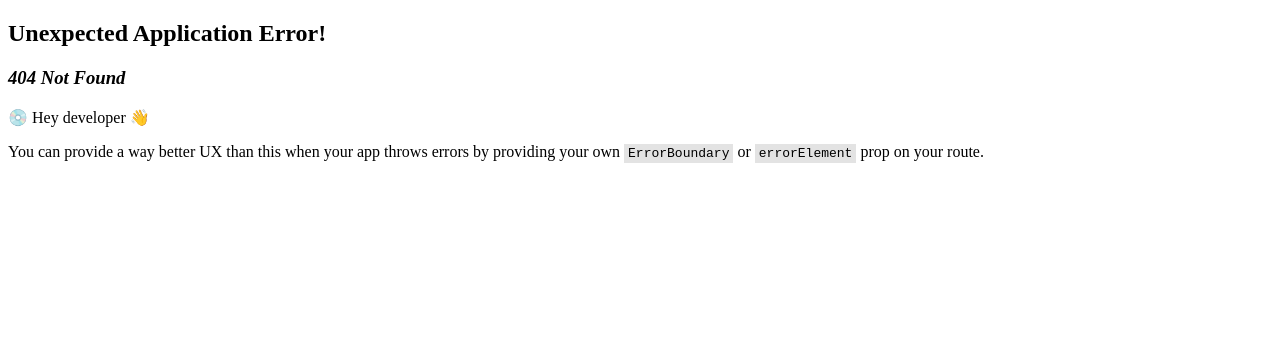
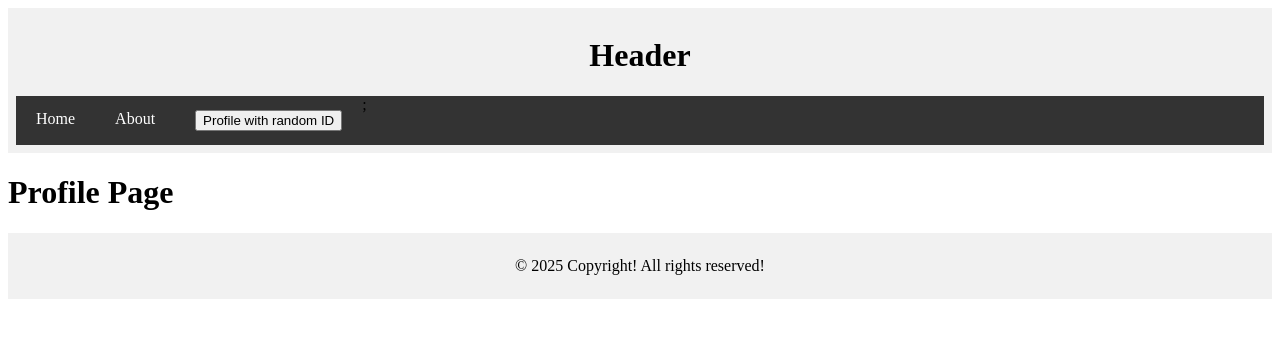
Before and after one commit to MilanaSabovljev/mini-react-project, a React (Vite) app: page /profile/3 in a window 1280 px wide. Before the commit this address had no page. Shown: the top 338 px of the page. Built offline with nearby package versions, Linux system fonts and the light colour scheme.

Commit message:
second commit

```diff
--- a/src/components/footer.tsx
+++ b/src/components/footer.tsx
@@ -1,12 +1,9 @@
-import { useState } from "react";
-
 export default function Footer() {
-  //const currentYear = new Date().getFullYear :string;
-  const [date, setDate] = useState(2025);
+  const currentYear: number = new Date().getFullYear();
 
   return (
     <footer>
-      <p>&copy; {date} Copyright! All rights reserved! </p>
+      <p>&copy; {currentYear} Copyright! All rights reserved! </p>
     </footer>
   );
 }
--- a/src/components/header.tsx
+++ b/src/components/header.tsx
@@ -1,13 +1,18 @@
+import { Link } from "react-router-dom";
+
 export default function Header() {
+  const id = Math.floor(Math.random() * 10);
+
   return (
     <header>
       <h1>Header</h1>
       <nav className="navbar">
-        <a href="#">Home</a>
-        <a href="#">About</a>
-
-        {/* random id Generator button  to send on id profile page*/}
-        <a href="#">Profile</a>
+        <Link to="/">Home</Link>
+        <Link to="/about">About</Link>
+        <Link to={`/profile/${id}`}>
+          <button>Profile with random ID</button>
+        </Link>
+        ;
       </nav>
     </header>
   );
--- a/src/main.tsx
+++ b/src/main.tsx
@@ -4,18 +4,20 @@ import { createBrowserRouter, RouterProvider } from "react-router-dom";
 import HomePage from "./pages/HomePage";
 import AboutPage from "./pages/AboutPage";
 import ProfilePage from "./pages/ProfilePage";
+import NotFoundPage from "./pages/NotFoundPage";
 
 const router = createBrowserRouter([
   {
     path: "/",
     element: <HomePage />,
+    errorElement: <NotFoundPage />,
   },
   {
     path: "/about",
     element: <AboutPage />,
   },
   {
-    path: "/profile/1",
+    path: "/profile/:id",
     element: <ProfilePage />,
   },
 ]);
--- a/src/pages/AboutPage.tsx
+++ b/src/pages/AboutPage.tsx
@@ -1,7 +1,15 @@
+import Footer from "../components/footer";
+import Header from "../components/header";
+
 export default function AboutPage() {
   return (
-    <div>
-      <h1>About Page</h1>
-    </div>
+    <>
+      <Header />
+      <div>
+        <h1>About Page</h1>
+      </div>
+
+      <Footer />
+    </>
   );
 }
--- /dev/null
+++ b/src/pages/NotFoundPage.tsx
@@ -0,0 +1,12 @@
+import { Link } from "react-router-dom";
+
+export default function NotFoundPage() {
+  return (
+    <div>
+      <div>404 Not Found</div>
+      <div>
+        <Link to="/">Home</Link>
+      </div>
+    </div>
+  );
+}
--- a/src/pages/ProfilePage.tsx
+++ b/src/pages/ProfilePage.tsx
@@ -1,7 +1,14 @@
+import Footer from "../components/footer";
+import Header from "../components/header";
+
 export default function ProfilePage() {
   return (
-    <div>
-      <h1>Profile Page</h1>
-    </div>
+    <>
+      <Header />
+      <div>
+        <h1>Profile Page</h1>
+      </div>
+      <Footer />
+    </>
   );
 }
--- a/src/styless.css
+++ b/src/styless.css
@@ -40,8 +40,7 @@ footer {
   background-color: #333;
 }
 
-.navbar a,
-button {
+.navbar a {
   color: white;
   padding: 14px 20px;
   text-decoration: none;
```
